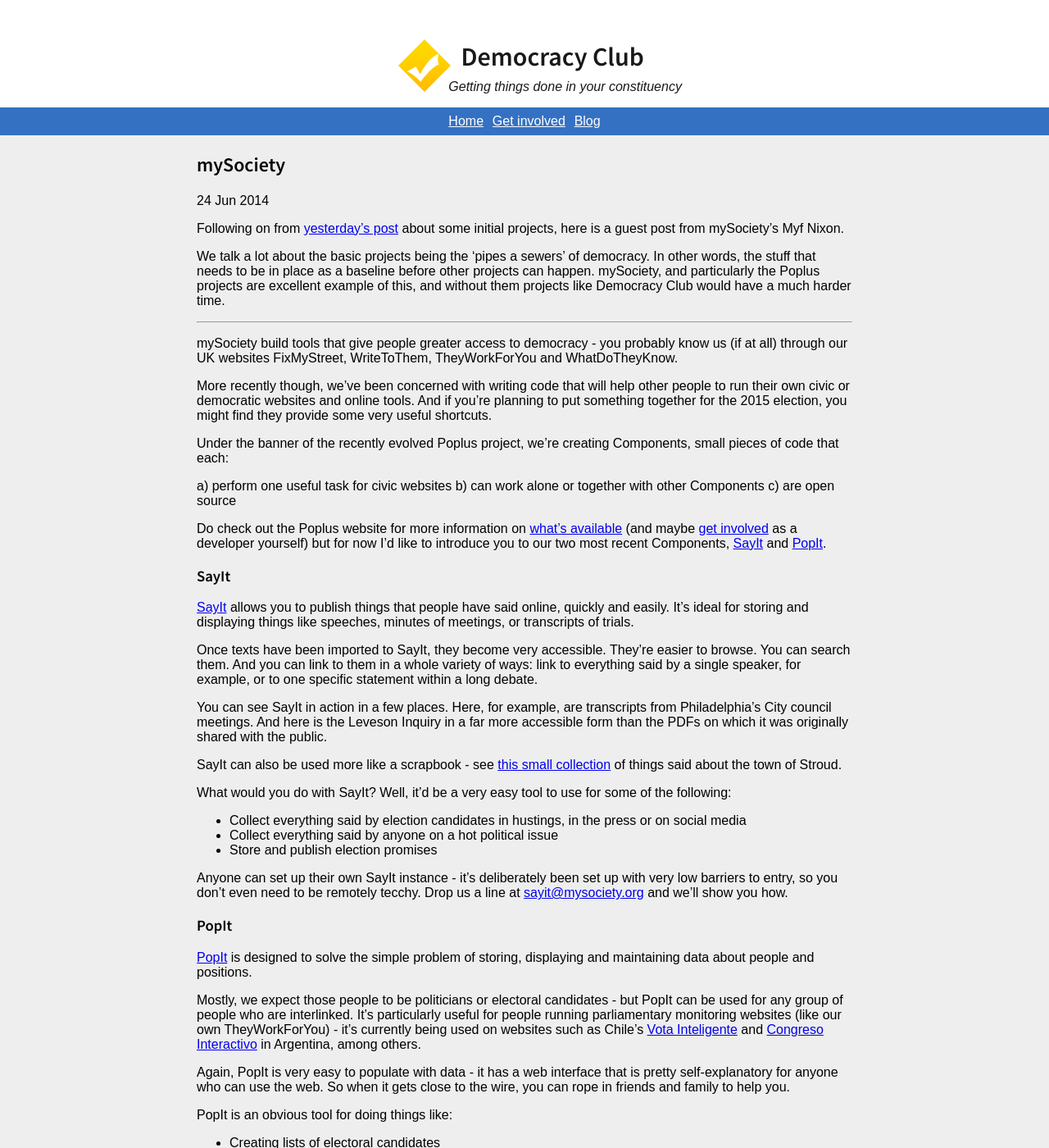
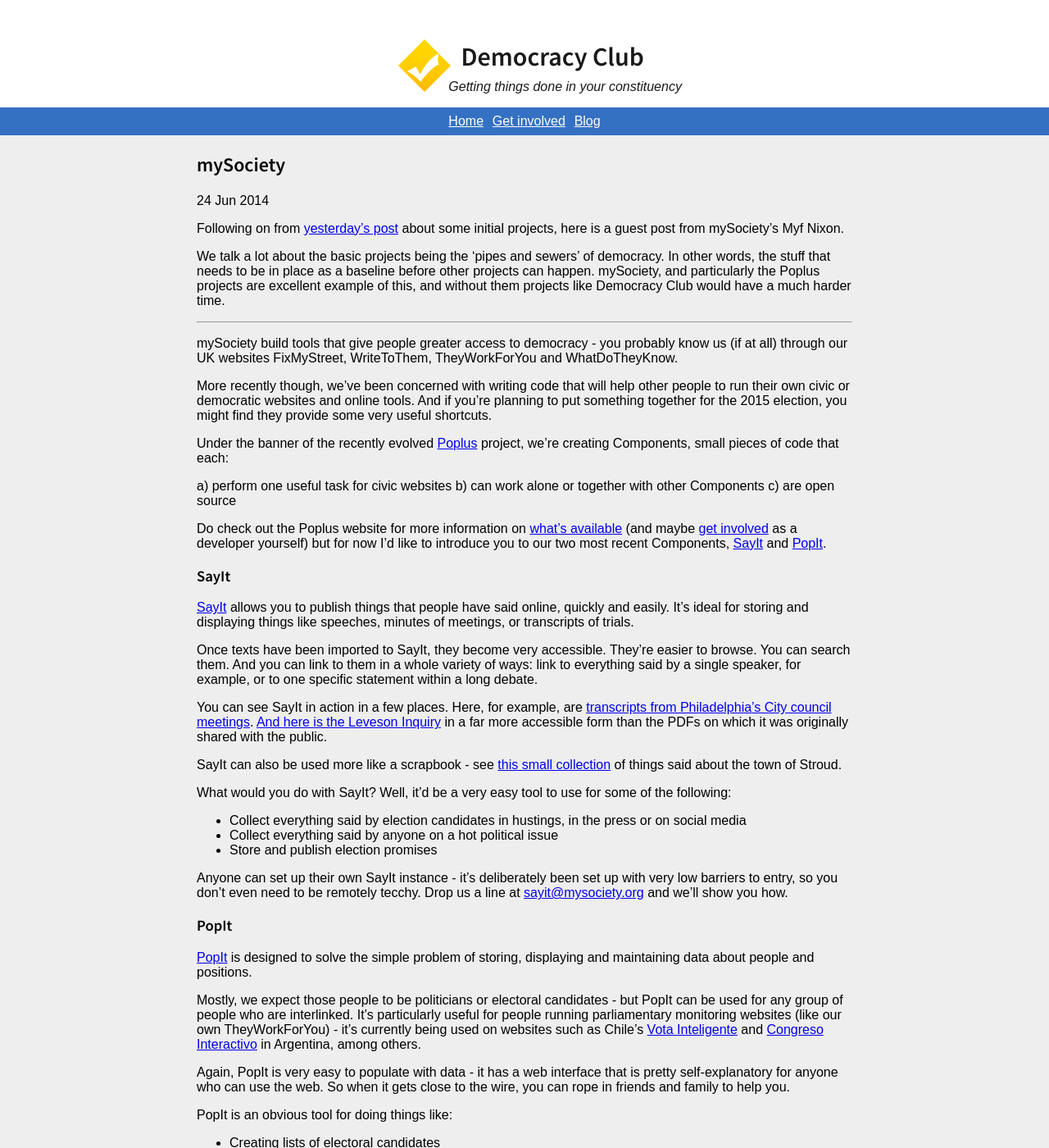
Before and after one commit to DemocracyClub/Website, a Jekyll site: the page built from _posts/2014-06-25-mysociety.markdown, in a window 1280 px wide and 1400 px high. Shown: the whole window at 82% size. Built offline with Jekyll 4.4.1, drawn with Linux system fonts in a browser that asks for light colours; Markdown is read by kramdown in place of the engine named in the settings; some of the changed lines change nothing that is shown.

Commit message:
links and typo

```diff
--- a/_posts/2014-06-25-mysociety.markdown
+++ b/_posts/2014-06-25-mysociety.markdown
@@ -8,7 +8,7 @@
 Following on from [yesterday's post]({% post_url 2014-06-24-mapping-the-projects %}) about some initial projects, here is a guest post from mySociety's
 Myf Nixon.
 
-We talk a lot about the basic projects being the 'pipes a sewers' of democracy.  In other words, the stuff that needs to be in place as a baseline before other projects can happen.  mySociety, and particularly the Poplus projects are excellent example of this, and without them projects like Democracy Club would have a much harder time.
+We talk a lot about the basic projects being the 'pipes and sewers' of democracy.  In other words, the stuff that needs to be in place as a baseline before other projects can happen.  mySociety, and particularly the Poplus projects are excellent example of this, and without them projects like Democracy Club would have a much harder time.
 
 ----
 
@@ -16,7 +16,7 @@
 
 More recently though, we’ve been concerned with writing code that will help other people to run their own civic or democratic websites and online tools. And if you’re planning to put something together for the 2015 election, you might find they provide some very useful shortcuts.
 
-Under the banner of the recently evolved Poplus project, we’re creating Components, small pieces of code that each:
+Under the banner of the recently evolved [Poplus](http://www.poplus.org/) project, we’re creating Components, small pieces of code that each:
 
 a) perform one useful task for civic websites
 b) can work alone or together with other Components
@@ -30,7 +30,7 @@
 
 Once texts have been imported to SayIt, they become very accessible. They’re easier to browse. You can search them. And you can link to them in a whole variety of ways: link to everything said by a single speaker, for example, or to one specific statement within a long debate.
 
-You can see SayIt in action in a few places. Here, for example, are transcripts from Philadelphia’s City council meetings. And here is the Leveson Inquiry in a far more accessible form than the PDFs on which it was originally shared with the public.
+You can see SayIt in action in a few places. Here, for example, are [transcripts from Philadelphia’s City council meetings](http://philadelphia.sayit.mysociety.org/). [And here is the Leveson Inquiry](http://leveson.sayit.mysociety.org/) in a far more accessible form than the PDFs on which it was originally shared with the public.
 
 SayIt can also be used more like a scrapbook - see [this small collection](http://stroud.sayit.mysociety.org/) of things said about the town of Stroud.
 
```
